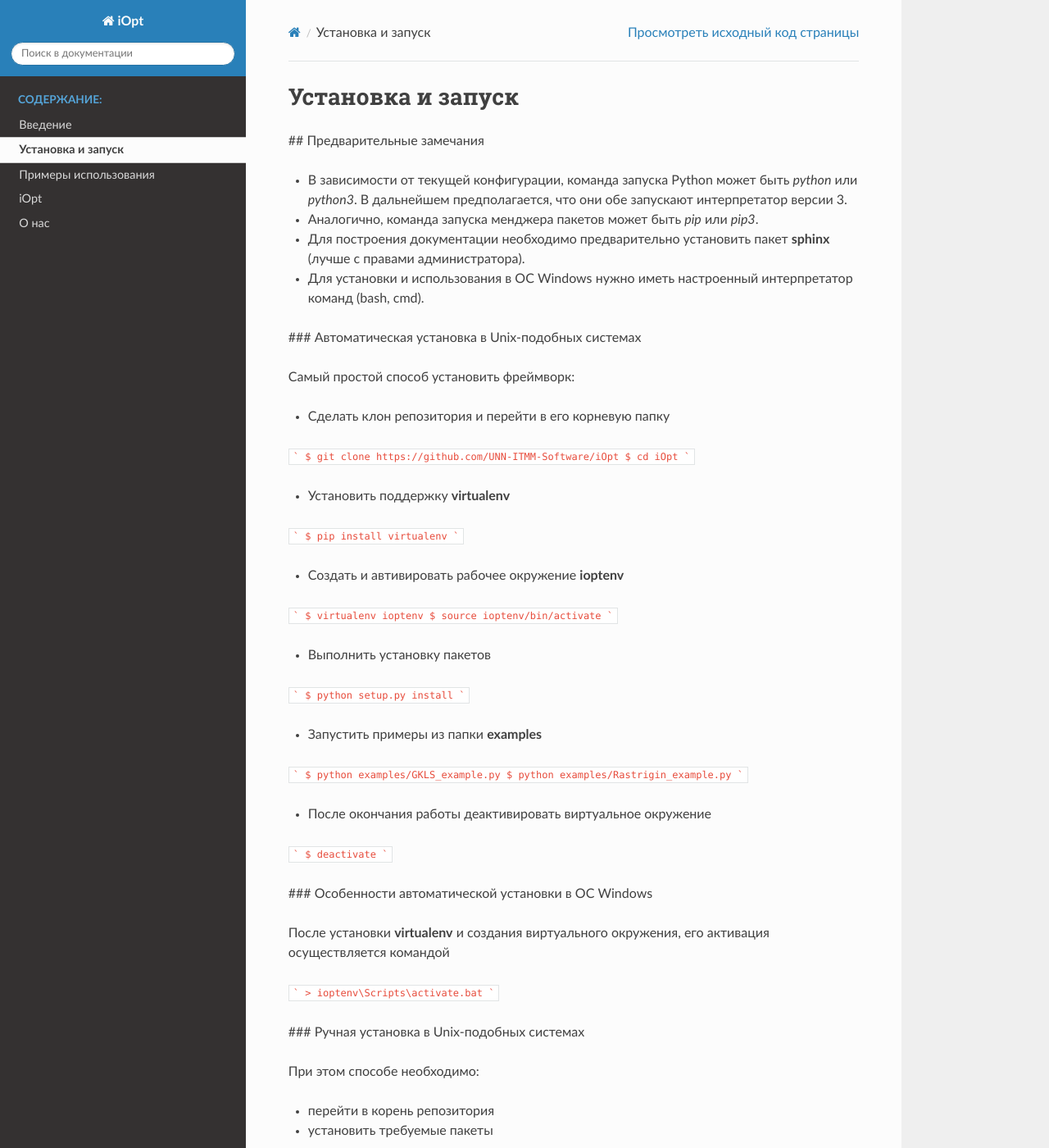
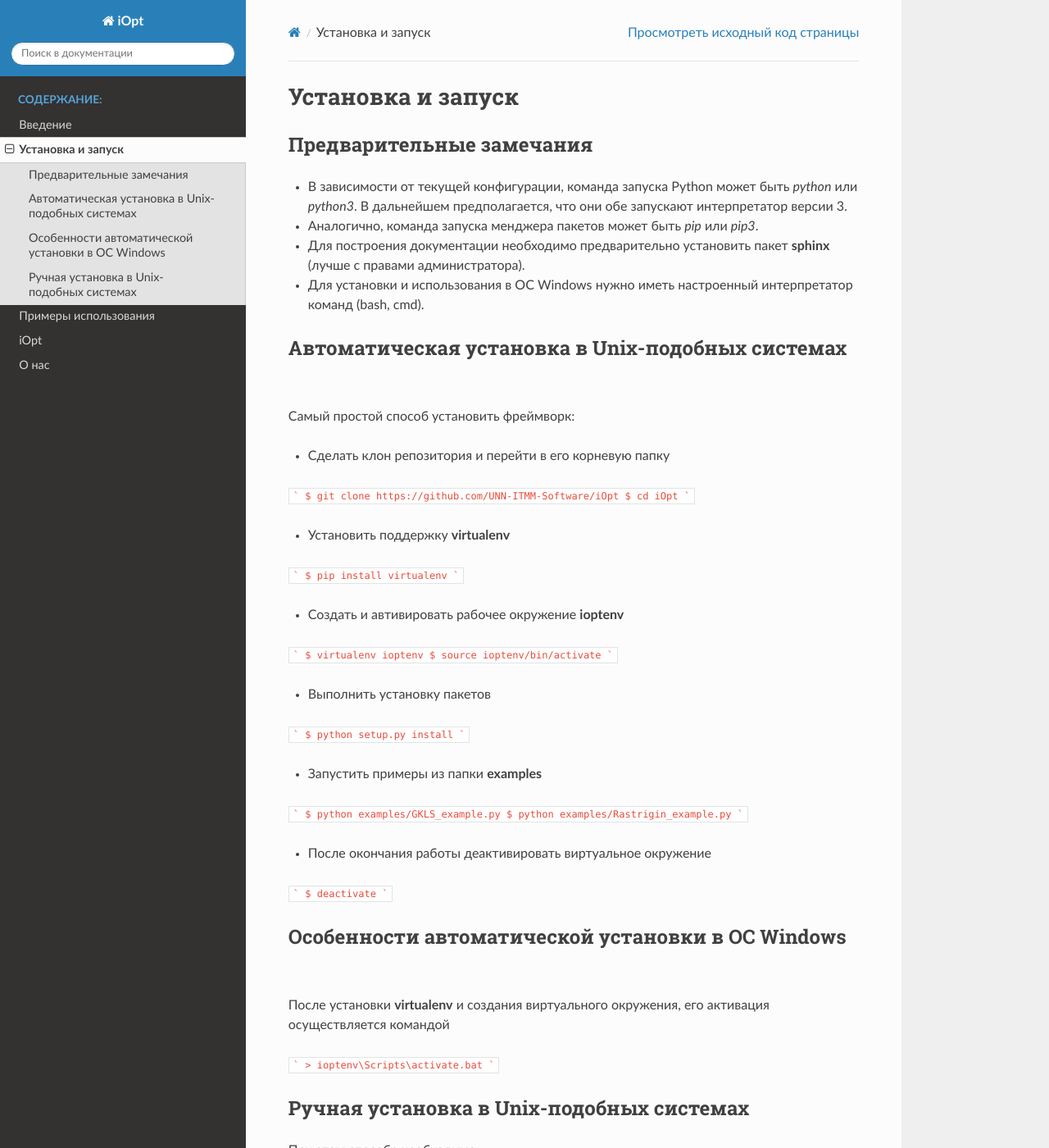
Before and after one commit to aimclub/iOpt, a Sphinx documentation site: the page built from docs/source/install.rst, in a window 1280 px wide and 1400 px high. Shown: the whole window at 82% size. Built offline with Sphinx 7.4.7 and the Read the Docs theme 2.0.0, drawn with Linux system fonts in a browser that asks for light colours.

Commit message:
Update install.rst

````diff
--- a/docs/source/install.rst
+++ b/docs/source/install.rst
@@ -1,14 +1,16 @@
 Установка и запуск
 ==================
 
-## Предварительные замечания
+Предварительные замечания
+-------------------------
 
 - В зависимости от текущей конфигурации, команда запуска Python может быть `python` или `python3`. В дальнейшем предполагается, что они обе запускают интерпретатор версии 3.
 - Аналогично, команда запуска менджера пакетов может быть `pip` или `pip3`.
 - Для построения документации необходимо предварительно установить пакет **sphinx** (лучше с правами администратора).
 - Для установки и использования в ОС Windows нужно иметь настроенный интерпретатор команд (bash, cmd).
 
-### Автоматическая установка в Unix-подобных системах
+Автоматическая установка в Unix-подобных системах
+--------------------------------------------------
 
 Самый простой способ установить фреймворк:
 
@@ -51,7 +53,8 @@ $ python examples/Rastrigin_example.py
 $ deactivate
 ```
 
-### Особенности автоматической установки в ОС Windows
+Особенности автоматической установки в ОС Windows
+-------------------------------------------------
 
 После установки **virtualenv** и создания виртуального окружения, его активация осуществляется командой
 
@@ -59,7 +62,8 @@ $ deactivate
 > ioptenv\Scripts\activate.bat
 ```
 
-### Ручная установка в Unix-подобных системах
+Ручная установка в Unix-подобных системах
+-----------------------------------------
 
 При этом способе необходимо:
 
````
